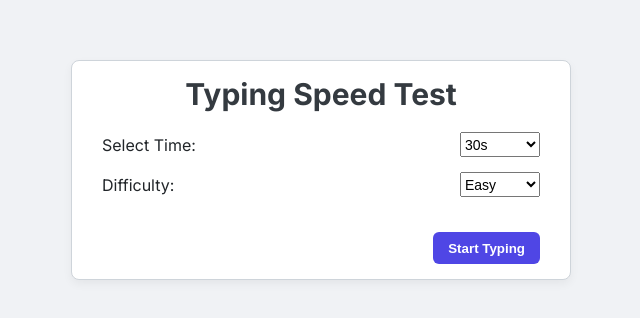
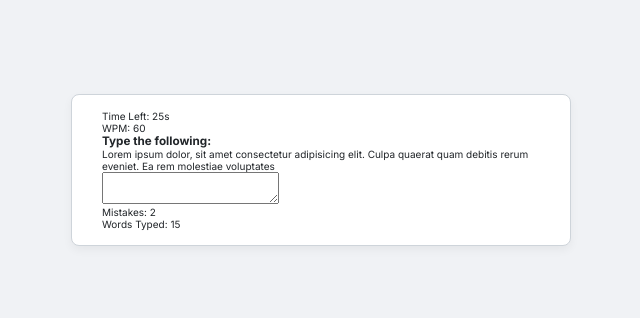
Before and after one commit to Imoyemi-1/typing-speed-app, a website: page index.html in a window 1280 px wide. Shown: the part 230-548 px from the top of the page, without its empty margins (319-959 px from the left). Drawn offline with Linux system fonts and the light colour scheme.

Commit message:
feat: add html for typing screen

```diff
--- a/index.html
+++ b/index.html
@@ -8,7 +8,7 @@
   </head>
   <body>
     <div id="container">
-      <div class="screen active" id="start-screen">
+      <div class="screen" id="start-screen">
         <h1>Typing Speed Test</h1>
         <div class="select-container">
           <label for="select-time">Select Time:</label>
@@ -27,7 +27,22 @@
         </div>
         <button id="start-btn">Start Typing</button>
       </div>
-      <div class="screen" id="typing-screen"></div>
+      <div class="screen active" id="typing-screen">
+        <div id="time-wpm-container">
+          <p>Time Left: <span>25s</span></p>
+          <p>WPM: <span>60</span></p>
+        </div>
+        <div class="typing-main-con">
+          <h3>Type the following:</h3>
+          <p>
+            Lorem ipsum dolor, sit amet consectetur adipisicing elit. Culpa
+            quaerat quam debitis rerum eveniet. Ea rem molestiae voluptates
+          </p>
+          <textarea name="textarea" id="typing-box"></textarea>
+          <p id="mistake-count">Mistakes: <span>2</span></p>
+          <p id="word-type">Words Typed: <span>15</span></p>
+        </div>
+      </div>
       <div class="screen" id="result-screen"></div>
     </div>
   </body>
```
